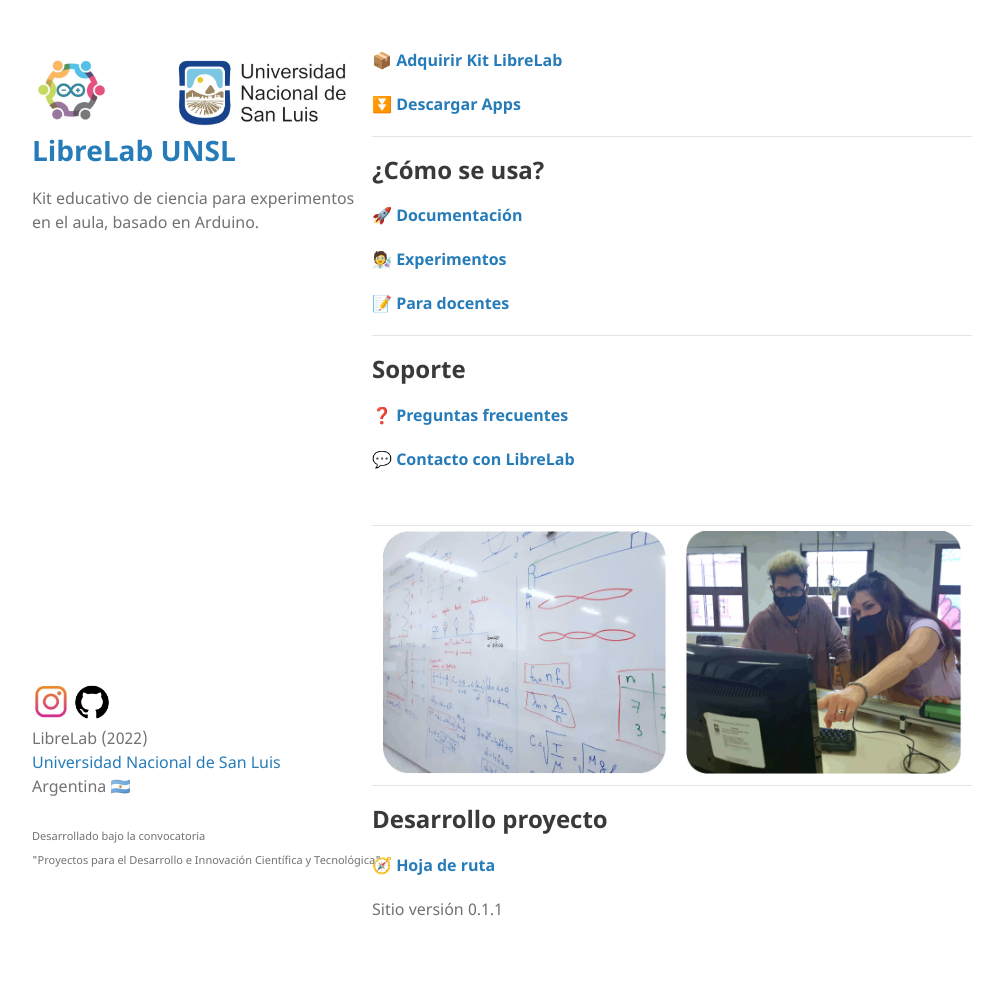
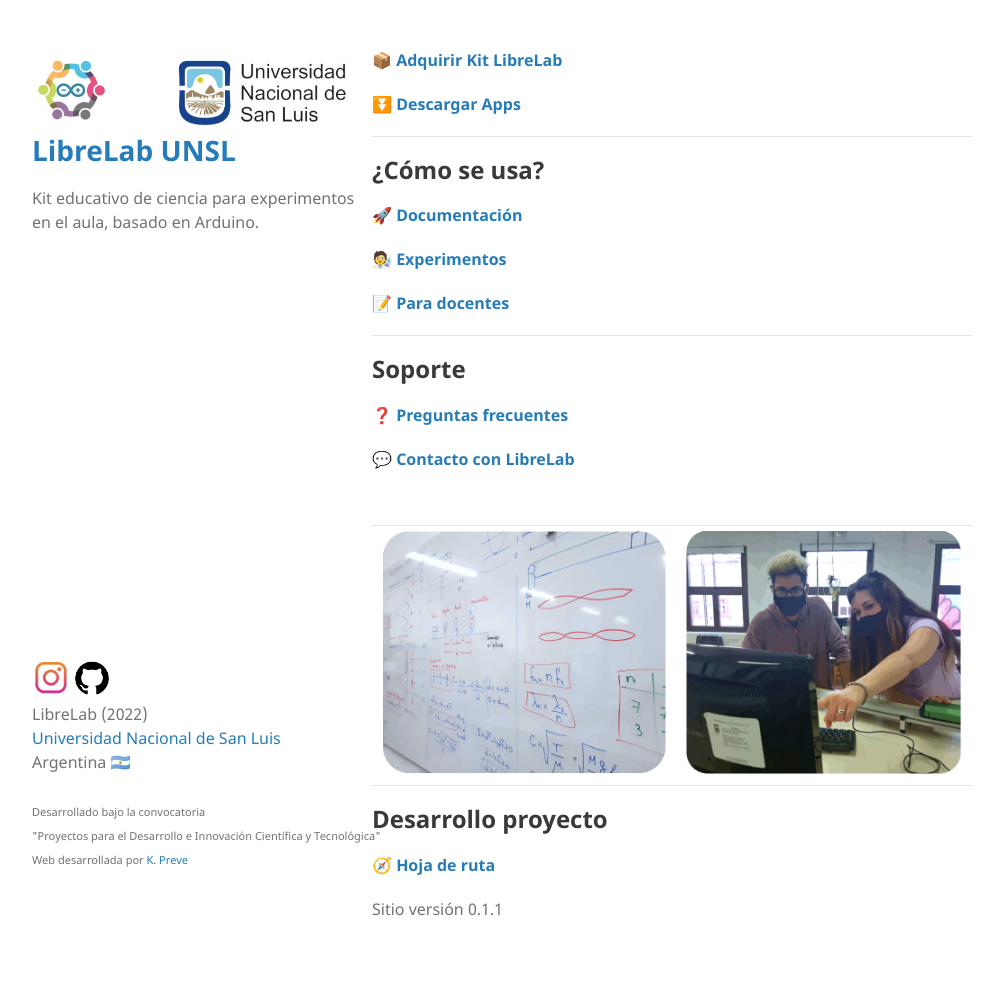
Before and after one commit to labunsl/labunsl.github.io, a Jekyll site: the page built from index.md, in a window 1280 px wide. Shown: the whole page, without its empty margins (118-1121 px from the left). Built offline with Jekyll 4.4.1, drawn with Linux system fonts in a browser that asks for light colours.

Commit message:
Update default.html

```diff
--- a/_layouts/default.html
+++ b/_layouts/default.html
@@ -44,7 +44,7 @@
 	<small>Desarrollado bajo la convocatoria<br>
 	"Proyectos para el Desarrollo e Innovación Científica y Tecnológica"</small><br>
 
-
+	<small>Web desarrollada por <a href="https://kierprev.github.io">K. Preve</a></small>
 
       </footer>
     </div>
```
